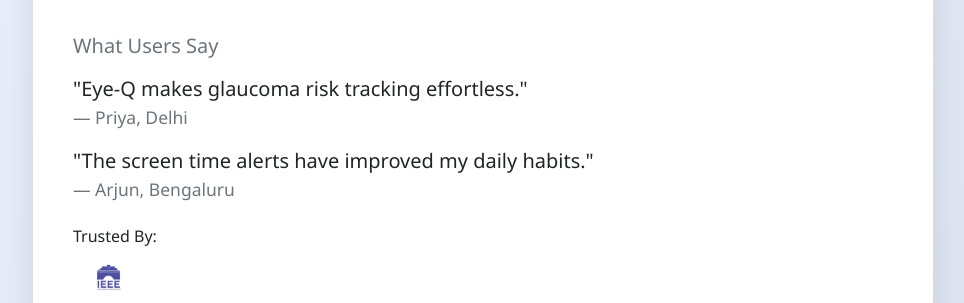
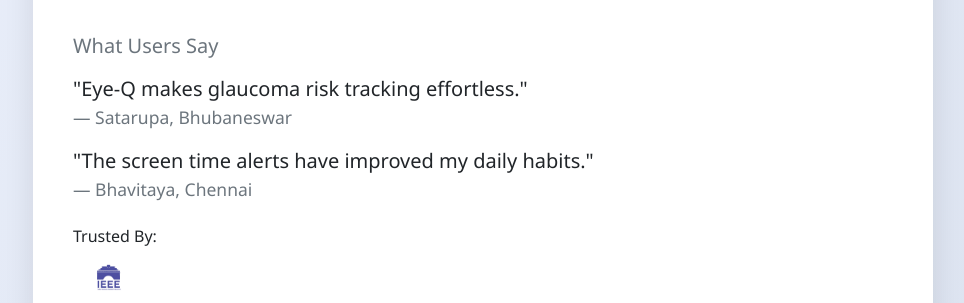
Before and after one commit to DEBABRATA1331/eyeq-iop-tracker, a Flask app: page / in a window 1280 px wide. Shown: the part 1095-1398 px from the top of the page, without its empty margins (157-1121 px from the left). Run offline with Flask 3, Linux system fonts and the light colour scheme; parts of the project's set-up code (start-up, migrations or seed data) failed here and were passed over; some libraries are stand-ins or nearby versions.

```diff
--- a/templates/index.html
+++ b/templates/index.html
@@ -158,11 +158,11 @@
       <h5 class="text-secondary">What Users Say</h5>
       <blockquote class="blockquote mt-3">
         <p>"Eye-Q makes glaucoma risk tracking effortless."</p>
-        <footer class="blockquote-footer">Priya, Delhi</footer>
+        <footer class="blockquote-footer">Satarupa, Bhubaneswar</footer>
       </blockquote>
       <blockquote class="blockquote mt-3">
         <p>"The screen time alerts have improved my daily habits."</p>
-        <footer class="blockquote-footer">Arjun, Bengaluru</footer>
+        <footer class="blockquote-footer">Bhavitaya, Chennai</footer>
       </blockquote>
 
       <h6 class="mt-4">Trusted By:</h6>
```
